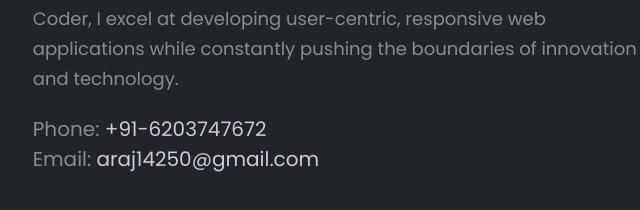
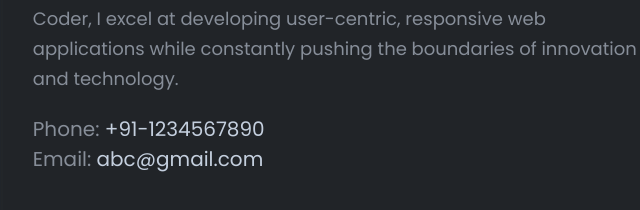
Before and after one commit to avisekraj/Abhishek-Codes, a plain HTML site: page index.html in a window 1280 px wide. Shown: the part 1471-1681 px from the top of the page, 546-1186 px from the left. Drawn offline with nearby package versions, Linux system fonts and the light colour scheme.

Commit message:
Update index.html

```diff
--- a/index.html
+++ b/index.html
@@ -331,12 +331,12 @@
                       boundaries of innovation and technology.
                     </p>
                     <span class="phone"
-                      >Phone: <a href="#">+91-6203747672</a></span
+                      >Phone: <a href="#">+91-1234567890</a></span
                     >
                     <span class="mail"
                       >Email:
-                      <a href="araj14250@gmail.com"
-                        >araj14250@gmail.com</a
+                      <a href="abc@gmail.com"
+                        >abc@gmail.com</a
                       ></span
                     >
                   </div>
```
